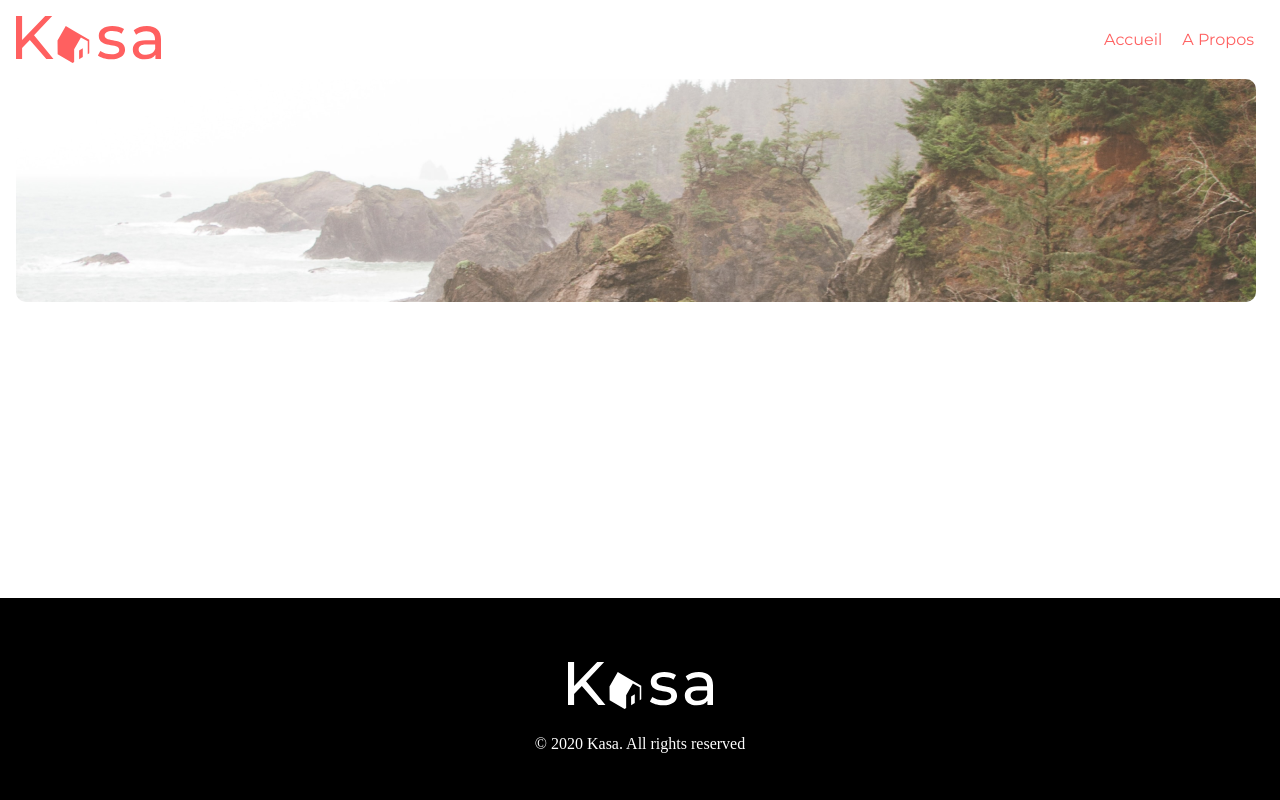
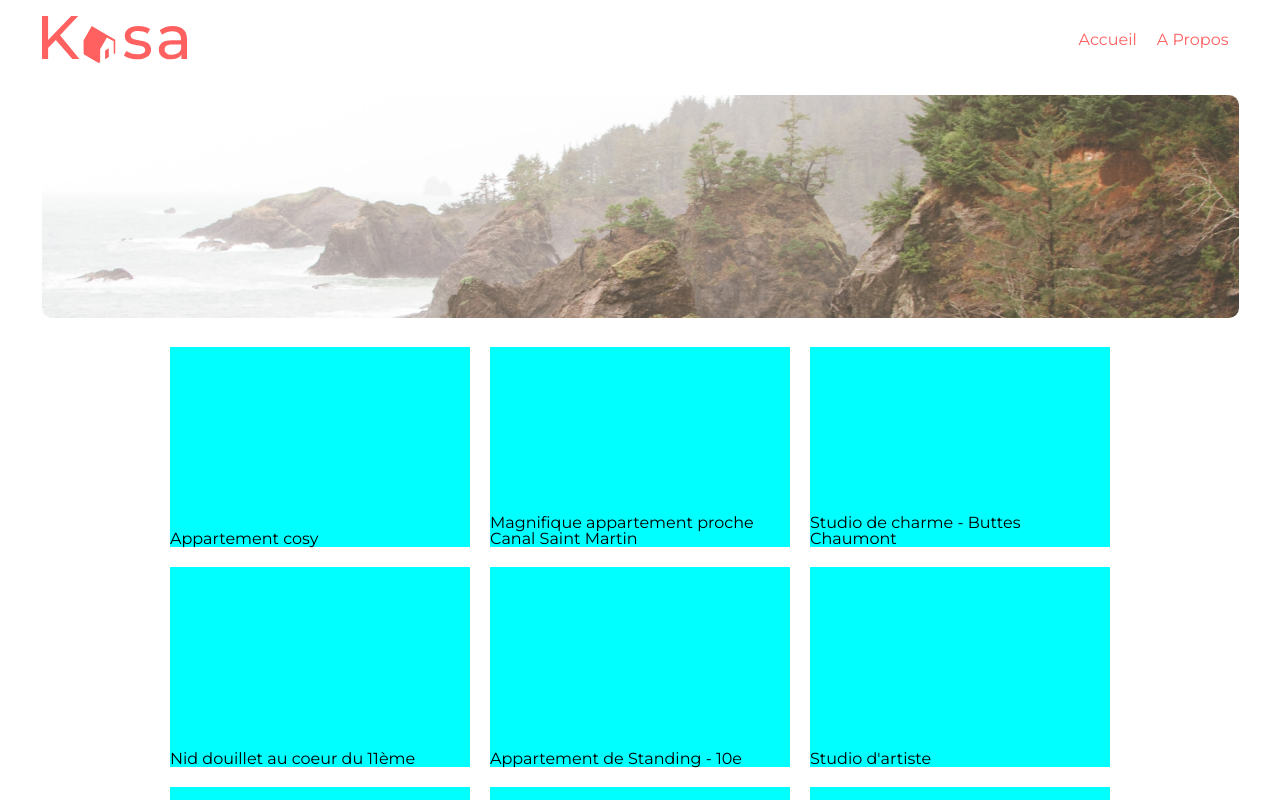
Before and after one commit to RpRun/RemyPaquier_11_2704202, a React (Create React App) app: page / in a window 1280 px wide. Shown: the top 800 px of the page. Built offline with nearby package versions, Linux system fonts and the light colour scheme.

Commit message:
lodgeList on Home

```diff
--- a/src/components/Banner/Banner.jsx
+++ b/src/components/Banner/Banner.jsx
@@ -1,7 +1,7 @@
 import "./Banner.scss";
 
 const Banner = ({ children }) => {
-  return <div className="imgBackground">{children}</div>;
+  return <div className="bannerBg">{children}</div>;
 };
 
 export default Banner;
--- a/src/components/Banner/Banner.scss
+++ b/src/components/Banner/Banner.scss
@@ -1,4 +1,4 @@
-.imgBackground img {
+.bannerBg img {
     height: 223px;
     // background-image: url("../../assets/desktopBanner.png");
     // background-repeat: no-repeat;
@@ -8,13 +8,13 @@
     object-fit: cover;
 }
 
-.imgBackground {
+.bannerBg {
     margin: 1em 1em;
     border-radius: 10px;
 }
 
 @media (max-width:768px) {
-    .imgBackground img {
+    .bannerBg img {
         background-image: url("../../assets/mobileBanner.png");
         background-size: 100%;
     }
--- a/src/components/Footer/Footer.scss
+++ b/src/components/Footer/Footer.scss
@@ -1,7 +1,7 @@
 @use '../../scss/shared/variables'as *;
 
 .footer {
-    position: fixed;
+    position: absolute;
     width: 100%;
     bottom: 0;
     text-align: center;
--- /dev/null
+++ b/src/components/LodgeItem/LodgeItem.jsx
@@ -0,0 +1,23 @@
+import "./LodgeItem.scss";
+
+// const LodgeItem = () => {
+//   return <div className="lodgeItem"></div>;
+// };
+
+// export default LodgeItem;
+
+const LodgeItem = ({
+  title,
+  cover,
+  pictures,
+  description,
+  host,
+  rating,
+  location,
+  equipments,
+  tags,
+}) => {
+  return <div className="lodgeItem">{title}</div>;
+};
+
+export default LodgeItem;
--- /dev/null
+++ b/src/components/LodgeItem/LodgeItem.scss
@@ -0,0 +1,4 @@
+.lodgeItem {
+    position: absolute;
+    bottom: 0;
+}
--- /dev/null
+++ b/src/components/LodgeList/LodgeList.jsx
@@ -0,0 +1,39 @@
+import { accommodationList } from "../../datas/accommodationList";
+import LodgeItem from "../LodgeItem/LodgeItem";
+import "./LodgeList.scss";
+const LodgeList = () => {
+  return (
+    <ul className="kasa-LodgeList">
+      {accommodationList.map(
+        ({
+          id,
+          title,
+          cover,
+          pictures,
+          description,
+          host,
+          rating,
+          location,
+          equipments,
+          tags,
+        }) => (
+          <li className="lodgeItemBg" key={id}>
+            <LodgeItem
+              title={title}
+              cover={cover}
+              pictures={pictures}
+              description={description}
+              host={host}
+              rating={rating}
+              location={location}
+              equipments={equipments}
+              tags={tags}
+            />
+          </li>
+        )
+      )}
+    </ul>
+  );
+};
+
+export default LodgeList;
--- /dev/null
+++ b/src/components/LodgeList/LodgeList.scss
@@ -0,0 +1,21 @@
+.kasa-LodgeList {
+    display: flex;
+    flex-wrap: wrap;
+    margin: auto;
+    justify-content: center;
+
+}
+
+// .kasa-LodgeList>* {
+//     flex: 1 1 240px;
+// }
+
+
+
+.lodgeItemBg {
+    background-color: aqua;
+    margin: 10px;
+    width: 300px;
+    height: 200px;
+    position: relative;
+}
--- a/src/components/Main/MainHome/MainHome.jsx
+++ b/src/components/Main/MainHome/MainHome.jsx
@@ -1,7 +1,12 @@
+import LodgeList from "../../LodgeList/LodgeList";
 import "./MainHome.scss";
 
 const MainHome = () => {
-  return <main className="mainHome"></main>;
+  return (
+    <main className="mainHome">
+      <LodgeList />
+    </main>
+  );
 };
 
 export default MainHome;
--- a/src/views/Home/Home.scss
+++ b/src/views/Home/Home.scss
@@ -1,7 +1,20 @@
-@use '../../../src/scss/shared/_variables.scss'as *;
-
+@use '../../scss/shared/variables'as *;
 
 #home {
+    min-height: 100vh;
+    max-width: 1229px;
+    display: flex;
+    flex-direction: column;
+    margin: 0 auto;
+    position: relative;
+    font-family: $font;
+}
 
-    min-height: 100vh;
+@media (max-width:768px) {
+    #home {
+        min-height: 130vh;
+
+    }
 }
+
+//repetition entre pages voir mixins sass
```
